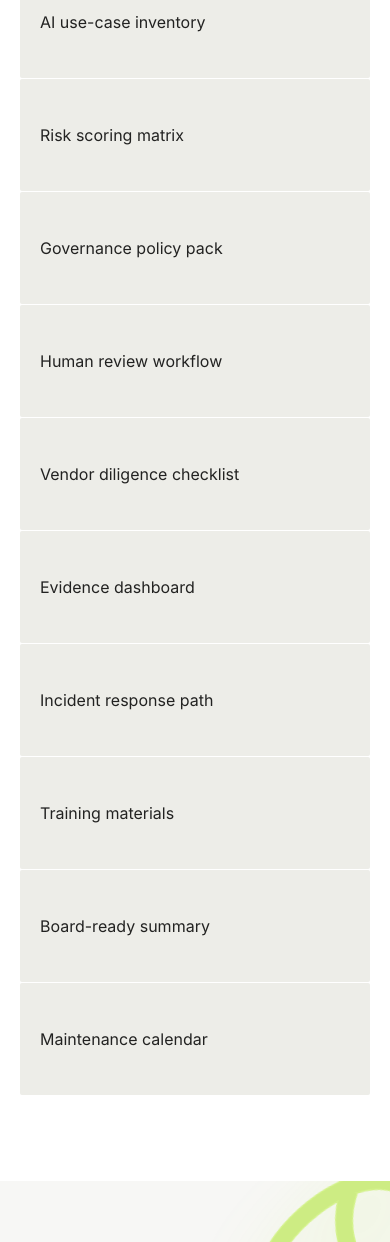
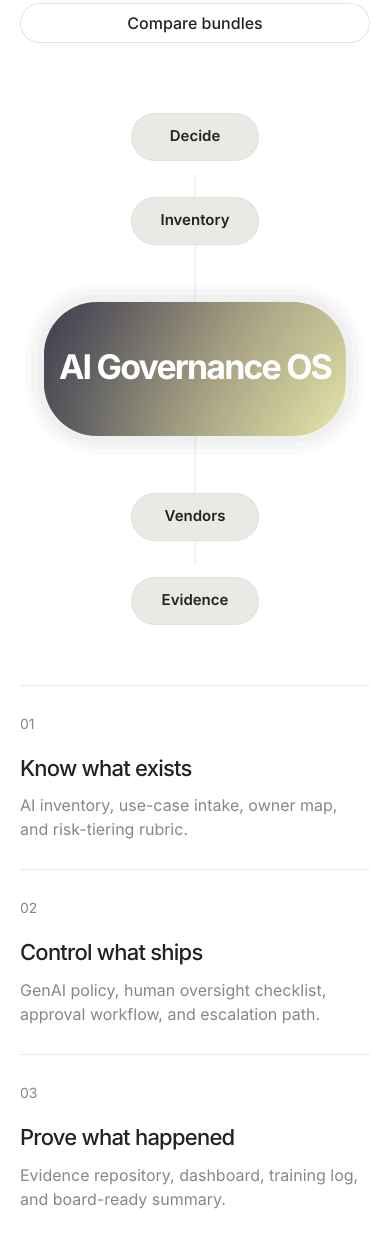
Before and after one commit to Neighbor131/ai-governance, a plain HTML site: page index.html in a window 390 px wide. Shown: the part 6547-7789 px from the top of the page. Drawn offline with Linux system fonts and the light colour scheme.

Commit message:
Add governance deliverables map

```diff
--- a/index.html
+++ b/index.html
@@ -171,21 +171,42 @@
 
       <section class="section deliverables reveal" aria-labelledby="deliverables-title">
         <div class="section-inner">
-          <div class="section-heading">
-            <p class="eyebrow">Deliverables</p>
-            <h2 id="deliverables-title">What you actually receive.</h2>
+          <div class="section-heading deliverables-heading">
+            <div>
+              <p class="eyebrow">What You Get</p>
+              <h2 id="deliverables-title">The operating system behind responsible AI decisions.</h2>
+            </div>
+            <a class="button secondary compact" href="#pricing">Compare bundles</a>
           </div>
-          <div class="deliverable-grid">
-            <span>AI use-case inventory</span>
-            <span>Risk scoring matrix</span>
-            <span>Governance policy pack</span>
-            <span>Human review workflow</span>
-            <span>Vendor diligence checklist</span>
-            <span>Evidence dashboard</span>
-            <span>Incident response path</span>
-            <span>Training materials</span>
-            <span>Board-ready summary</span>
-            <span>Maintenance calendar</span>
+
+          <div class="deliverable-map" aria-label="AI governance operating system deliverables">
+            <div class="map-node map-node-top">Decide</div>
+            <div class="map-node map-node-left">Inventory</div>
+            <div class="map-node map-node-right">Vendors</div>
+            <div class="map-node map-node-bottom">Evidence</div>
+
+            <div class="map-core">
+              <div class="map-core-image" aria-hidden="true"></div>
+              <p>AI Governance OS</p>
+            </div>
+          </div>
+
+          <div class="artifact-strip" aria-label="Included artifacts">
+            <article>
+              <span>01</span>
+              <h3>Know what exists</h3>
+              <p>AI inventory, use-case intake, owner map, and risk-tiering rubric.</p>
+            </article>
+            <article>
+              <span>02</span>
+              <h3>Control what ships</h3>
+              <p>GenAI policy, human oversight checklist, approval workflow, and escalation path.</p>
+            </article>
+            <article>
+              <span>03</span>
+              <h3>Prove what happened</h3>
+              <p>Evidence repository, dashboard, training log, and board-ready summary.</p>
+            </article>
           </div>
         </div>
       </section>
--- a/styles.css
+++ b/styles.css
@@ -128,6 +128,11 @@ a {
 .button {
   min-height: 46px;
   padding: 0 24px;
+}
+
+.button.compact {
+  min-height: 40px;
+  padding: 0 18px;
 }
 
 .button:hover,
@@ -289,6 +294,7 @@ h3 {
 
 .section {
   padding: 126px 24px;
+  scroll-margin-top: 76px;
 }
 
 .section:nth-of-type(2n + 3) {
@@ -587,21 +593,157 @@ h3 {
   font-size: 19px;
 }
 
-.deliverable-grid {
-  display: grid;
-  gap: 1px;
-  grid-template-columns: repeat(5, minmax(0, 1fr));
-  margin-top: 70px;
+.deliverables-heading {
+  align-items: end;
+  display: flex;
+  justify-content: space-between;
+  max-width: none;
 }
 
-.deliverable-grid span {
+.deliverables-heading h2 {
+  max-width: 680px;
+}
+
+.deliverable-map {
+  height: 520px;
+  margin: 58px auto 0;
+  max-width: 880px;
+  position: relative;
+}
+
+.deliverable-map::before,
+.deliverable-map::after {
+  background: var(--line);
+  content: "";
+  left: 50%;
+  position: absolute;
+  top: 50%;
+  transform: translate(-50%, -50%);
+}
+
+.deliverable-map::before {
+  height: 1px;
+  width: min(100%, 760px);
+}
+
+.deliverable-map::after {
+  height: 330px;
+  width: 1px;
+}
+
+.map-node {
   align-items: center;
-  background: var(--surface);
-  border-radius: 2px;
+  background: #e9e9e6;
+  border: 1px solid rgba(27, 6, 36, 0.04);
+  border-radius: 999px;
   color: var(--ink);
   display: flex;
-  min-height: 112px;
-  padding: 20px;
+  font-size: 18px;
+  font-weight: 620;
+  height: 58px;
+  justify-content: center;
+  position: absolute;
+  width: 160px;
+  z-index: 2;
+}
+
+.map-node-top {
+  left: 50%;
+  top: 24px;
+  transform: translateX(-50%);
+}
+
+.map-node-left {
+  left: 0;
+  top: 50%;
+  transform: translateY(-50%);
+}
+
+.map-node-right {
+  right: 0;
+  top: 50%;
+  transform: translateY(-50%);
+}
+
+.map-node-bottom {
+  bottom: 24px;
+  left: 50%;
+  transform: translateX(-50%);
+}
+
+.map-core {
+  align-items: center;
+  background: rgba(255, 255, 255, 0.78);
+  border: 1px solid rgba(27, 6, 36, 0.08);
+  border-radius: 76px;
+  box-shadow: 0 0 0 6px rgba(27, 6, 36, 0.025), 0 0 0 12px rgba(27, 6, 36, 0.02),
+    0 0 0 18px rgba(27, 6, 36, 0.016);
+  display: flex;
+  height: 168px;
+  justify-content: center;
+  left: 50%;
+  overflow: hidden;
+  position: absolute;
+  top: 50%;
+  transform: translate(-50%, -50%);
+  width: min(480px, 58vw);
+  z-index: 3;
+}
+
+.map-core-image {
+  background: linear-gradient(120deg, rgba(27, 6, 36, 0.72), rgba(174, 236, 29, 0.18)),
+    url("assets/hero-gradient.jpeg");
+  background-position: center;
+  background-size: cover;
+  inset: 0;
+  position: absolute;
+}
+
+.map-core p {
+  color: #fff;
+  font-size: clamp(34px, 5vw, 56px);
+  font-weight: 650;
+  letter-spacing: -0.055em;
+  line-height: 0.95;
+  margin: 0;
+  position: relative;
+  text-align: center;
+  z-index: 1;
+}
+
+.artifact-strip {
+  border-top: 1px solid var(--line);
+  display: grid;
+  grid-template-columns: repeat(3, minmax(0, 1fr));
+  margin-top: 36px;
+}
+
+.artifact-strip article {
+  border-right: 1px solid var(--line);
+  padding: 30px 34px 0 0;
+}
+
+.artifact-strip article + article {
+  padding-left: 34px;
+}
+
+.artifact-strip article:last-child {
+  border-right: 0;
+}
+
+.artifact-strip span {
+  color: var(--muted);
+  display: block;
+  font-size: 14px;
+  margin-bottom: 22px;
+}
+
+.artifact-strip h3 {
+  margin-bottom: 12px;
+}
+
+.artifact-strip p {
+  color: var(--muted);
 }
 
 .pricing-grid {
@@ -1023,7 +1165,8 @@ details p {
   .pricing-grid,
   .pillar-row,
   .scope-columns,
-  .before-after {
+  .before-after,
+  .artifact-strip {
     grid-template-columns: 1fr;
   }
 
@@ -1076,8 +1219,54 @@ details p {
     grid-template-columns: 1fr;
   }
 
-  .deliverable-grid {
-    grid-template-columns: repeat(2, minmax(0, 1fr));
+  .deliverables-heading {
+    align-items: flex-start;
+    flex-direction: column;
+    gap: 24px;
+  }
+
+  .deliverable-map {
+    height: 470px;
+    margin-top: 46px;
+  }
+
+  .deliverable-map::before {
+    width: calc(100% - 24px);
+  }
+
+  .deliverable-map::after {
+    height: 292px;
+  }
+
+  .map-node {
+    font-size: 15px;
+    height: 48px;
+    width: 128px;
+  }
+
+  .map-node-left {
+    left: -8px;
+  }
+
+  .map-node-right {
+    right: -8px;
+  }
+
+  .map-core {
+    border-radius: 54px;
+    height: 136px;
+    width: min(390px, 64vw);
+  }
+
+  .artifact-strip article,
+  .artifact-strip article + article {
+    border-bottom: 1px solid var(--line);
+    border-right: 0;
+    padding: 28px 0;
+  }
+
+  .artifact-strip article:last-child {
+    border-bottom: 0;
   }
 
   .hero-actions {
@@ -1113,8 +1302,36 @@ details p {
     background-position: center top;
   }
 
-  .deliverable-grid {
-    grid-template-columns: 1fr;
+  .deliverable-map {
+    height: 560px;
+  }
+
+  .deliverable-map::before {
+    display: none;
+  }
+
+  .deliverable-map::after {
+    height: 390px;
+  }
+
+  .map-node-left,
+  .map-node-right {
+    left: 50%;
+    right: auto;
+    transform: translateX(-50%);
+  }
+
+  .map-node-left {
+    top: 108px;
+  }
+
+  .map-node-right {
+    top: auto;
+    bottom: 108px;
+  }
+
+  .map-core {
+    width: min(330px, 78vw);
   }
 
   .service-card,
```
